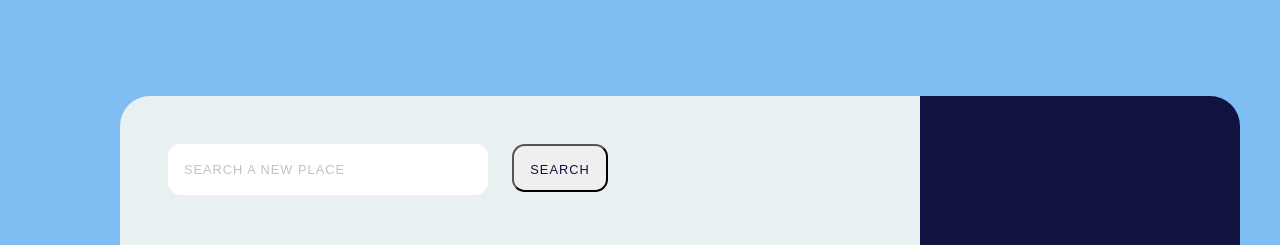
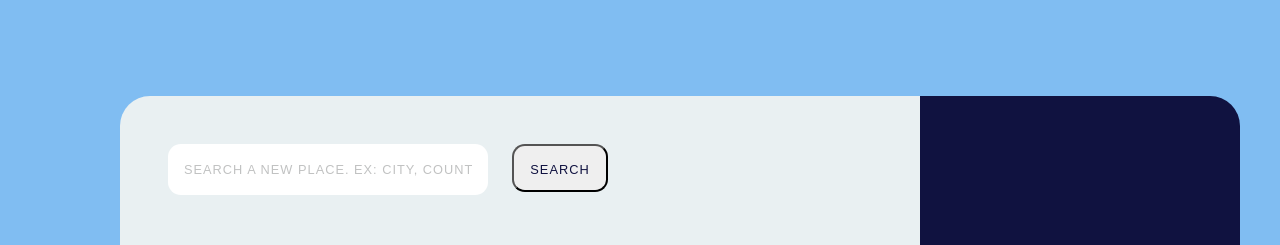
Before and after one commit to placiderapson/weather-monitor-with-next, a Next.js app: page / in a window 1280 px wide. Shown: the top 245 px of the page. Built offline with nearby package versions, Linux system fonts and the light colour scheme; a web font is replaced by a local one.

Commit message:
Specify format of a location

```diff
--- a/components/shared/Search.jsx
+++ b/components/shared/Search.jsx
@@ -19,7 +19,7 @@ const Search = () => {
 
     return(
         <div className="Search">
-            <input type="text" placeholder="Search a new place" className="Search__input" onChange={ handleOnChange }/>
+            <input type="text" placeholder="Search a new place. Ex: city, country" className="Search__input" onChange={ handleOnChange }/>
             <button className="Search__btn" onClick={ handleOnClick }>Search</button>
             <p className="Search__message">{ message }</p>
         </div>
```
